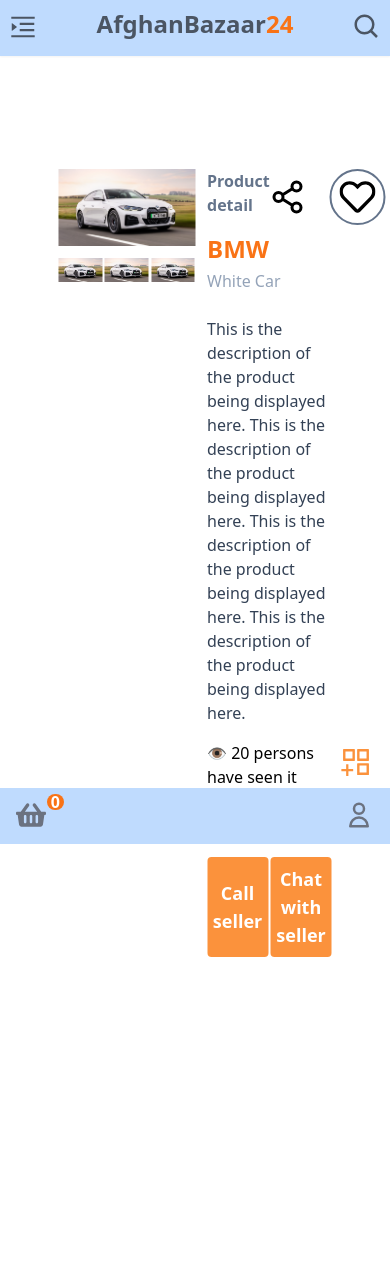
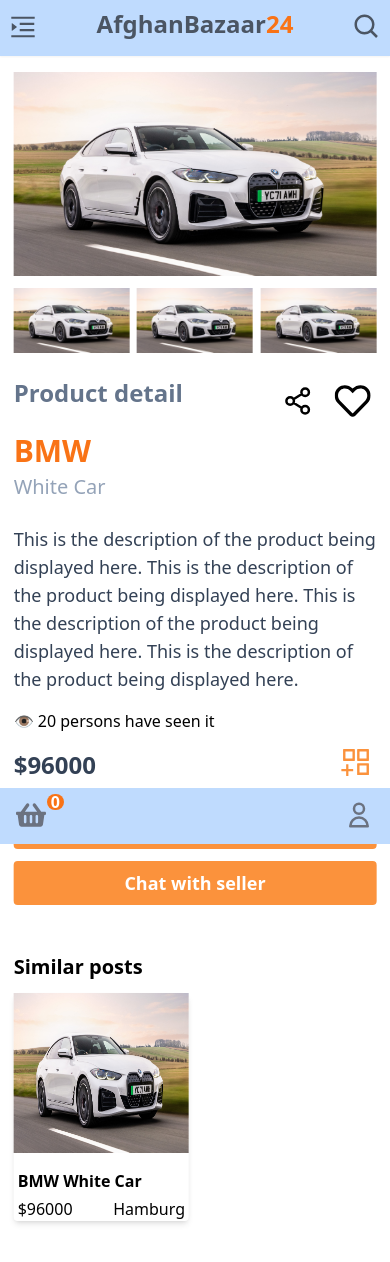
Before and after one commit to ehsanfarahi/second-hand-online-shopping, a React (Create React App) app: page /product-detail/1 in a window 390 px wide. Shown: the top 1262 px of the page. Before the commit the page ends 957 px from the top, so only its background shows below. Built offline with nearby package versions, Linux system fonts and the light colour scheme; data requests are answered from the project's data file.

Commit message:
further develop product detail page

```diff
--- a/db.json
+++ b/db.json
@@ -60,7 +60,7 @@
       "category": "cars",
       "company": "Opel",
       "model": "Corsa",
-      "price": 45500,
+      "price": 1500,
       "discount": false,
       "location": "Schleswig Holstein",
       "date": "11/21/2023",
@@ -70,8 +70,8 @@
       "id": 7,
       "category": "cars",
       "company": "Opel",
-      "model": "Corsa",
-      "price": 45500,
+      "model": "Mazda",
+      "price": 18450,
       "discount": false,
       "location": "Schleswig Holstein",
       "date": "11/20/2023",
@@ -81,8 +81,8 @@
       "id": 8,
       "category": "cars",
       "company": "Opel",
-      "model": "Corsa",
-      "price": 45500,
+      "model": "Mezzo",
+      "price": 24390,
       "discount": false,
       "location": "Schleswig Holstein",
       "date": "11/19/2023",
@@ -92,8 +92,8 @@
       "id": 9,
       "category": "cars",
       "company": "Opel",
-      "model": "Corsa",
-      "price": 45500,
+      "model": "Salon",
+      "price": 38420,
       "discount": 23,
       "location": "Schleswig Holstein",
       "date": "10/23/2023",
@@ -103,8 +103,8 @@
       "id": 10,
       "category": "cars",
       "company": "Opel",
-      "model": "Corsa",
-      "price": 45500,
+      "model": "Cario",
+      "price": 8350,
       "discount": 100,
       "location": "Schleswig Holstein",
       "date": "10/23/2023",
--- a/src/pages/Home.js
+++ b/src/pages/Home.js
@@ -8,9 +8,11 @@
 import Spinner from "../components/Spinner";
 
 const Home = () => {
+  const numProductDisplay = 6;
+
   const [products, setProducts] = useState([]);
   const [loading, setLoading] = useState(true);
-  const [displayLimit, setDisplayLimit] = useState(6)
+  const [displayLimit, setDisplayLimit] = useState(numProductDisplay)
 
 
 
@@ -26,9 +28,8 @@
   }, [displayLimit]);
 
   function handleLoadMore() {
-    setDisplayLimit(num => num + 6);
+    setDisplayLimit(num => num + numProductDisplay);
   }
-
   return (
     <div className="py-20 sm:py-17 md:py-8">
       <div className="grid grid-cols-6 gap-6 mt-12 mx-10 sm:grid-cols-1 sm:gap-0 sm:mt-0 sm:mx-4 md:grid-cols-3 md:mx-4">
@@ -38,7 +39,7 @@
           );
         })}
       </div>
-      <LoadMore handleLoadMore={handleLoadMore} />
+      {products.length >= numProductDisplay && <LoadMore handleLoadMore={handleLoadMore} />}
       {loading && <Spinner/>}
     </div>
   );
@@ -167,7 +168,7 @@
 function LoadMore({handleLoadMore}) {
   return <div onClick={handleLoadMore} className="w-fit mx-auto mt-12 mb-16 cursor-pointer">
   <div className="flex items-center rounded border-2 px-2 border-slate-400">
-    <Spinner type="5" wWidth="w-[3rem]" applyStyle={false}/>
+    <Spinner type="5" wWidth="w-[3rem] sm:w-[2rem]" applyStyle={false}/>
     <p className="text-lg pr-1">Load more</p>
   </div>
 </div>
--- a/src/pages/ProductDetail.jsx
+++ b/src/pages/ProductDetail.jsx
@@ -1,10 +1,13 @@
 import { useEffect, useState } from "react";
 import { useParams } from "react-router";
+import { useNavigate } from "react-router";
 
 // React Icons
 import { FaRegHeart } from "react-icons/fa";
 import { FaHeart } from "react-icons/fa";
 import { GrShareOption } from "react-icons/gr";
+import { IoCloseSharp } from "react-icons/io5";
+import { FcTwoSmartphones } from "react-icons/fc";
 
 // Components
 import Spinner from "../components/Spinner";
@@ -15,10 +18,8 @@
 const ProductDetail = () => {
     const { id } = useParams();
 
-    const [favorite, setFavorite] = useState(false);
     const [product, setProduct] = useState([]);
     const [loading, setLoading] = useState(true);
-
     const [chatBox, setChatBox] = useState(false);
 
     useEffect(() => {
@@ -31,36 +32,12 @@
     }, [id])
 return (
     <>
-    <div className="absolute top-[20%] left-[50%] translate-x-[-50%] w-[70%] flex justify-between">
-        <div className="w-[50%]">
-            <img src="../pictures/car1.jpg" alt="product" className="w-[100%]" />
-            <div className="mt-3 flex justify-between">
-            <img src="../pictures/car1.jpg" alt="product" className="w-[32%]" />
-            <img src="../pictures/car1.jpg" alt="product" className="w-[32%]" />
-            <img src="../pictures/car1.jpg" alt="product" className="w-[32%]" />
-            </div>
-        </div>
-        <div className="w-[50%]">
-            <div className="ml-3">
-                <div className="flex justify-between">
-                <p className="text-slate-500 font-bold">Product detail</p>
-                <div className="flex justify-between items-center">
-                    <span className="pr-6 text-4xl cursor-pointer"><GrShareOption /></span>
-                <span className="border-2 p-2 rounded-full border-slate-500">{favorite ? <FaHeart onClick={()=>setFavorite(e=>!e)} className="text-4xl cursor-pointer" /> : <FaRegHeart onClick={()=>setFavorite(e=>!e)} className="text-4xl cursor-pointer" />}</span>
-
-                </div>
-                </div>
-                <h2 className="mt-2 text-2xl font-semibold text-orange-500">{product.company}</h2>
-                <p className="text-slate-400 mt-1">{product.model}</p>
-                <p className="mt-6 text-slate-700">This is the description of the product being displayed here. This is the description of the product being displayed here. This is the description of the product being displayed here. This is the description of the product being displayed here.</p>
-                <p className="mt-4">👁 20 persons have seen it</p>
-                <p className="mt-4 font-bold text-lg text-slate-700">${product.price}</p>
-                <div className="flex justify-between">
-                <button className="mt-6 w-[49%] bg-orange-400 cursor-pointer rounded text-white text-lg font-bold py-2 hover:bg-orange-500">Call seller</button>
-                <button onClick={()=>setChatBox(e=>!e)} className="mt-6 w-[49%] bg-orange-400 cursor-pointer rounded text-white text-lg font-bold py-2 hover:bg-orange-500">Chat with seller</button>
-                </div>
-            </div>
-        </div>
+    <div className="absolute top-[20%] md:top-[15%] sm:top-[4.5rem] left-[50%] translate-x-[-50%] w-[70%] md:w-[90%] sm:w-[93%]">
+       <div className="flex sm:flex-col justify-between">
+       <DetailLeftSide/>
+        <DetailRightSide product={product} setChatBox={setChatBox} />
+       </div>
+       <SimilarAds product={product} />
     </div>
     <Chat chatBox={chatBox} setChatBox={setChatBox}/>
     {loading && <Spinner/>}
@@ -69,3 +46,90 @@
 }
 
 export default ProductDetail;
+
+function DetailLeftSide() {
+    return  <div className="w-[50%] sm:w-[100%]">
+    <img src="../pictures/car1.jpg" alt="product" className="w-[100%]" />
+    <div className="mt-3 flex justify-between">
+    <img src="../pictures/car1.jpg" alt="product" className="w-[32%]" />
+    <img src="../pictures/car1.jpg" alt="product" className="w-[32%]" />
+    <img src="../pictures/car1.jpg" alt="product" className="w-[32%]" />
+    </div>
+</div>
+}
+
+function DetailRightSide({product, setChatBox}) {
+    const [favorite, setFavorite] = useState(false);
+    const [callSeller, setCallSeller] = useState(false);
+
+    return <div className="w-[50%] sm:w-[100%] sm:mt-6">
+    <div className="ml-3 sm:ml-0">
+        <div className="flex justify-between">
+        <p className="text-slate-500 font-bold sm:font-semibold sm:text-2xl">Product detail</p>
+        <div className="flex justify-between items-center">
+            <span className="pr-6 sm:pr-4 text-4xl md:text-3xl sm:text-3xl cursor-pointer"><GrShareOption /></span>
+        <span className="border-2 p-1 rounded-full border-slate-500 sm:border-white">{favorite ? <FaHeart onClick={()=>setFavorite(e=>!e)} className="text-4xl md:text-2xl cursor-pointer" /> : <FaRegHeart onClick={()=>setFavorite(e=>!e)} className="text-4xl md:text-2xl cursor-pointer" />}</span>
+
+        </div>
+        </div>
+        <h2 className="mt-2 text-2xl sm:text-3xl md:text-xl font-semibold text-orange-500">{product.company}</h2>
+        <p className="text-slate-400 mt-1 sm:text-xl">{product.model}</p>
+        <p className="mt-6 text-slate-700 sm:text-lg">This is the description of the product being displayed here. This is the description of the product being displayed here. This is the description of the product being displayed here. This is the description of the product being displayed here.</p>
+        <p className="mt-4">👁 20 persons have seen it</p>
+        <p className="mt-4 font-bold text-lg sm:text-2xl text-slate-700">${product.price}</p>
+        <div className="flex justify-between sm:flex-col">
+        { callSeller ? <ShowSellerNumber callSeller={callSeller} setCallSeller={setCallSeller} /> : <button onClick={()=>setCallSeller(e=>!e)} className="mt-6 w-[49%] sm:w-[100%] bg-orange-400 cursor-pointer rounded text-white text-lg font-bold md:font-semibold py-2 hover:bg-orange-500">Call seller</button>}
+        <button onClick={()=>setChatBox(e=>!e)} className="mt-6 sm:mt-3 w-[49%] sm:w-[100%] bg-orange-400 cursor-pointer rounded text-white text-lg font-bold md:font-semibold py-2 hover:bg-orange-500">Chat with seller</button>
+        </div>
+    </div>
+</div>
+}
+
+function ShowSellerNumber({callSeller, setCallSeller}) {
+    return <div className={`flex justify-between items-center border-2 border-orange-400 mt-6 w-[49%] sm:w-[100%] ${callSeller ? "opacity-100" : "opacity-0"} transition duration-[3s] ease-in-out rounded text-lg md:text-sm sm:text-xl py-2`}>
+    <FcTwoSmartphones className="mx-1 text-2xl md:text-xl sm:text-3xl" />
+    <p>+00 123 4567 8923</p>
+    <IoCloseSharp onClick={()=>setCallSeller(e=>!e)} className="mx-1 text-2xl md:text-xl sm:text-3xl cursor-pointer" />
+    </div>
+}
+
+function SimilarAds({product}) {
+    const [similarProduct, setSimilarProduct] = useState([]);
+
+    useEffect(() => {
+        fetch(`http://localhost:3000/products?company=${product.company}&location=${product.location}&_limit=6`).then(response => {
+            return response.json();
+        })
+.then(result => {
+    setSimilarProduct(result);
+});    }, [product.company, product.location])
+
+const navigate = useNavigate();
+
+function handleSimProductDetail(id) {
+    navigate(`/product-detail/${id}`)
+}
+
+
+
+const randomNumber = Math.floor(Math.random(similarProduct) * similarProduct.length);
+
+
+    return (
+        <div className="mt-28 md:mt-20 sm:mt-12 mb-12">
+            <p className="font-bold pb-3 text-xl">Similar posts</p>
+            <div className="grid grid-cols-6 md:grid-cols-4 sm:grid-cols-2 gap-4 sm:gap-3 cursor-pointer">
+            {similarProduct.map(simProduct => {
+                return <div key={simProduct.id} onClick={()=>handleSimProductDetail(simProduct.id)} className="w-fit shadow-md rounded hover:scale-[1.03] hover:border-2 hover:border-blue-400">
+                <img src="../pictures/car1.jpg" alt="product" className="h-[10rem]" />
+                <p className="pt-4 px-1 font-bold">{simProduct.company} {simProduct.model}</p>
+                <div className="mt-1 px-1 flex justify-between">
+                    <p>${simProduct.price}</p>
+                    <p>{simProduct.location}</p>
+                </div>
+            </div>
+            })}
+            </div>
+        </div>
+    )
+}
```
Also changed, not shown: src/pages/Chat.jsx (+25 -9 lines).
